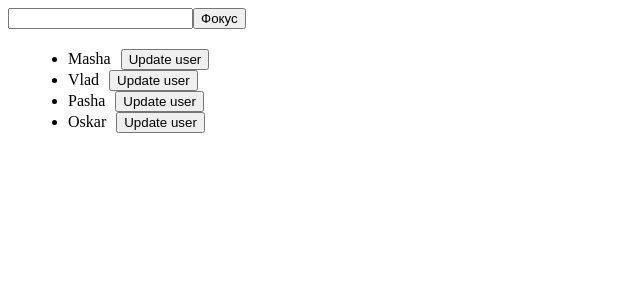
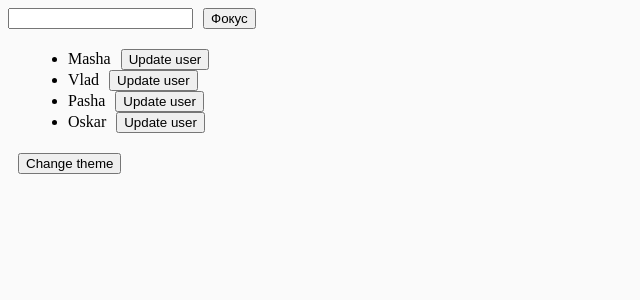
Before and after one commit to kilosha/redev, a React (Create React App) app: page / in a window 1280 px wide. Shown: the top 300 px of the page, without its empty margins (0-640 px from the left). Built offline with nearby package versions, Linux system fonts and the light colour scheme.

Commit message:
add Context logic

```diff
--- a/src/App.js
+++ b/src/App.js
@@ -1,6 +1,7 @@
-import { useState, useRef } from "react";
+import { useState, useRef, useContext } from "react";
 import { v4 as uuidv4 } from 'uuid';
 import List from "./components/List";
+import { ThemeContext, themes } from "./contexts/ThemeContext";
 
 
 function App() {
@@ -13,6 +14,8 @@ function App() {
     ]);
 
     const textInput = useRef(null);
+
+    const { theme, setTheme } = useContext(ThemeContext);
 
     const handleChange = (e) => {
         setNewUserName(e.target.value);
@@ -35,11 +38,18 @@ function App() {
         ));
     }
 
+    const changeTheme = () => {
+        setTheme(theme => theme === themes.light ? themes.dark : themes.light);
+    }
+
     return (
-        <div className="App">
-            <input ref={textInput} value={newUserName} onChange={handleChange} onKeyDown={handleKeyDown} />
-            <button onClick={handleClick}>Фокус</button>
-            <List users={users} handleUpdateBtnClick={handleUpdateBtnClick} />
+        <div>
+            <input className={theme === 'dark' && "dark"} ref={textInput} value={newUserName} onChange={handleChange} onKeyDown={handleKeyDown} />
+            <button className={theme === 'dark' && "dark"} onClick={handleClick}>Фокус</button>
+
+            <List users={users} handleUpdateBtnClick={handleUpdateBtnClick} theme={theme} />
+
+            <button className={theme === 'dark' && "dark"} onClick={changeTheme}>Change theme</button>
         </div>
     );
 }
--- a/src/components/List.jsx
+++ b/src/components/List.jsx
@@ -1,12 +1,14 @@
-const List = ({ users, handleUpdateBtnClick }) => {
+import styles from './List.module.css';
+
+const List = ({ users, handleUpdateBtnClick, theme }) => {
     return (
-        <ul style={{ margin: '20px' }}>
+        <ul className={theme === 'dark' && styles.dark}>
             {users &&
                 users.map((user) => (
                     <li key={user.id}>
                         {user.name}
                         <button
-                            style={{ marginLeft: '10px' }}
+                            className={theme === 'dark' && styles.dark}
                             onClick={() => handleUpdateBtnClick(user.id)}>
                             Update user
                         </button>
--- /dev/null
+++ b/src/components/List.module.css
@@ -0,0 +1,16 @@
+ul {
+    margin: 20px;
+}
+
+button {
+    margin-left: 10px;
+}
+
+ul.dark {
+    color: white;
+}
+
+button.dark {
+    color: white;
+    background: gray;
+}
--- /dev/null
+++ b/src/contexts/ThemeContext.js
@@ -0,0 +1,8 @@
+import React from 'react';
+
+export const themes = {
+    dark: "dark",
+    light: "light"
+}
+
+export const ThemeContext = React.createContext();
--- /dev/null
+++ b/src/index.css
@@ -0,0 +1,21 @@
+:root[data-theme="light"] {
+    --background-color: #fafafa;
+}
+
+:root[data-theme="dark"] {
+    --background-color: #2b3e51;
+}
+
+body {
+    background: var(--background-color);
+}
+
+button.dark {
+    color: white;
+    background: gray;
+}
+
+input.dark {
+    background: gray;
+    color: white;
+}
--- a/src/index.js
+++ b/src/index.js
@@ -1,10 +1,15 @@
 import React from 'react';
 import ReactDOM from 'react-dom/client';
 import App from './App';
+import ThemeProvider from './providers/ThemeProvider';
+
+import './index.css'
 
 const root = ReactDOM.createRoot(document.getElementById('root'));
 root.render(
-  <React.StrictMode>
-    <App />
-  </React.StrictMode>
+    <React.StrictMode>
+        <ThemeProvider>
+            <App />
+        </ThemeProvider>
+    </React.StrictMode>
 );
--- /dev/null
+++ b/src/providers/ThemeProvider.js
@@ -0,0 +1,29 @@
+import React from 'react';
+import { ThemeContext, themes } from '../contexts/ThemeContext';
+
+const getTheme = () => {
+    const theme = `${localStorage?.getItem('theme')}`; // проверяет тему в localStorage
+    if (Object.values(themes).includes(theme)) return theme;
+
+    const userMedia = window.matchMedia('(prefers-color-scheme: light)'); // проверяет тему пользователя в ОС (light)
+    if (userMedia.matches) return themes.light;
+
+    return themes.dark;
+}
+
+const ThemeProvider = ({ children }) => {
+    const [theme, setTheme] = React.useState(getTheme);
+
+    React.useEffect(() => {
+        document.documentElement.dataset.theme = theme;
+        localStorage.setItem('theme', theme);
+    }, [theme]);
+
+    return (
+        <ThemeContext.Provider value={{ theme, setTheme }}>
+            {children}
+        </ThemeContext.Provider>
+    )
+}
+
+export default ThemeProvider;
```
